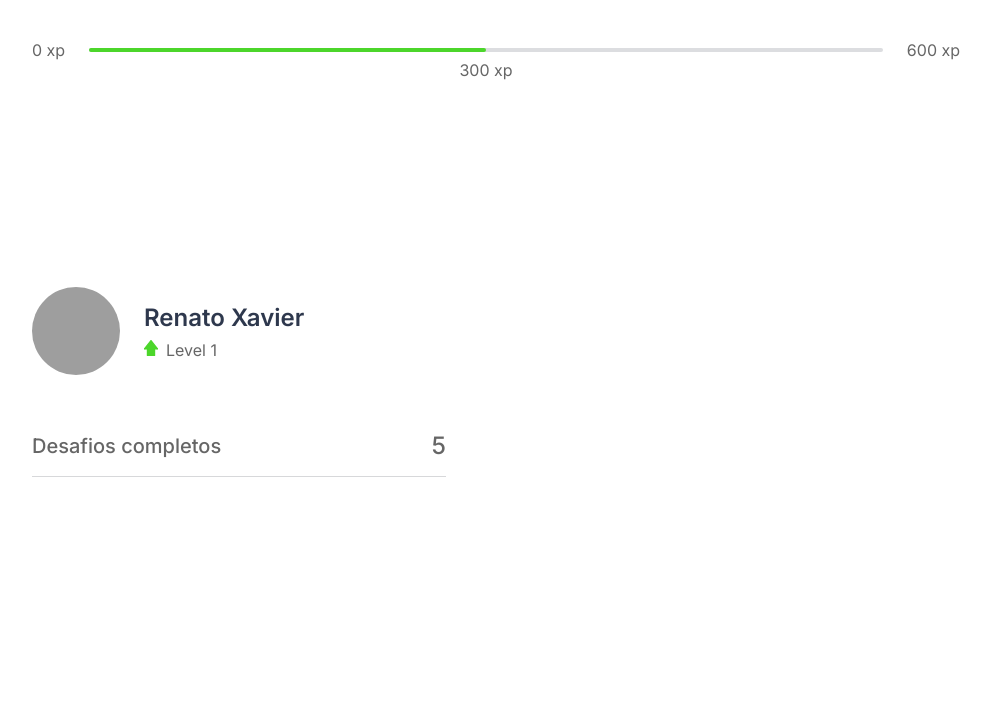
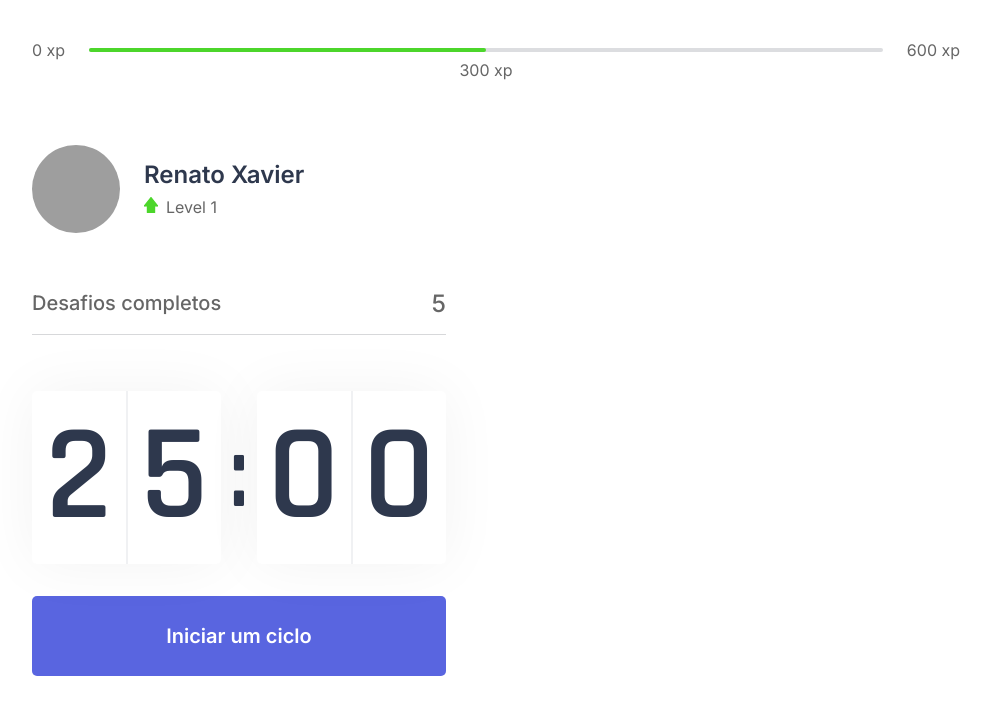
Before and after one commit to rnatu/moveit-next, a Next.js app: page / in a window 1280 px wide. Shown: the top 714 px of the page, without its empty margins (144-1135 px from the left). Built offline with nearby package versions, Linux system fonts and the light colour scheme; grey boxes are pictures that could not be loaded.

Commit message:
Inicio: funcionalidade do countdown

```diff
--- a/src/components/Countdown.tsx
+++ b/src/components/Countdown.tsx
@@ -1,5 +1,49 @@
+import { useState, useEffect } from "react";
 import styles from "../styles/components/Countdown.module.css";
 
 export function Countdown() {
-  return <div></div>;
+  const [time, setTime] = useState(25 * 60);
+  const [active, setActive] = useState(false);
+
+  const minutes = Math.floor(time / 60);
+  const seconds = time % 60;
+
+  const [minuteLeft, minuteRight] = String(minutes).padStart(2, "0").split("");
+  const [secondLeft, secondRight] = String(seconds).padStart(2, "0").split("");
+
+  function startCountdown() {
+    setActive(true);
+  }
+
+  useEffect(() => {
+    if (active && time > 0) {
+      setTimeout(() => {
+        setTime(time - 1);
+      }, 1000);
+    }
+  }, [active, time]);
+
+  return (
+    <div>
+      <div className={styles.countdownContainer}>
+        <div>
+          <span>{minuteLeft}</span>
+          <span>{minuteRight}</span>
+        </div>
+        <span>:</span>
+        <div>
+          <span>{secondLeft}</span>
+          <span>{secondRight}</span>
+        </div>
+      </div>
+
+      <button
+        type="button"
+        className={styles.countdownButton}
+        onClick={startCountdown}
+      >
+        Iniciar um ciclo
+      </button>
+    </div>
+  );
 }
--- a/src/pages/_document.tsx
+++ b/src/pages/_document.tsx
@@ -5,6 +5,8 @@
     return (
       <Html>
         <Head>
+          <link rel="shortcut icon" href="favicon.png" type="image/x-icon"/>
+
           <link rel="preconnect" href="https://fonts.gstatic.com" />
           <link
             href="https://fonts.googleapis.com/css2?family=Inter:wght@400;500;600&family=Rajdhani:wght@600&display=swap"
--- a/src/pages/index.tsx
+++ b/src/pages/index.tsx
@@ -1,14 +1,18 @@
-import React from "react";
 import { CompletedChallenges } from "../components/CompletedChallenges";
 import { Countdown } from "../components/Countdown";
 import { ExperienceBar } from "../components/ExperienceBar";
 import { Profile } from "../components/Profile";
 
-import styles from '../styles/pages/Home.module.css'
+import Head from "next/head";
+
+import styles from "../styles/pages/Home.module.css";
 
 export default function Home() {
   return (
     <div className={styles.container}>
+      <Head>
+        <title>Início | move.it</title>
+      </Head>
       <ExperienceBar />
 
       <section>
@@ -18,11 +22,8 @@
           <Countdown />
         </div>
 
-        <div>
-
-        </div>
+        <div></div>
       </section>
-
     </div>
   );
 }
--- a/src/styles/components/Countdown.module.css
+++ b/src/styles/components/Countdown.module.css
@@ -0,0 +1,65 @@
+.countdownContainer {
+    display: flex;
+    align-items: center;
+
+    font-family: "Rajdhani";
+    font-weight: 600;
+    color: var(--title);
+}
+
+.countdownContainer > div {
+    flex: 1;
+
+    display: flex;
+    align-items: center;
+    justify-content: space-evenly;
+
+    background: var(--white);
+    box-shadow: 0 0 60px rgba(0, 0, 0, 0.05);
+    border-radius: 5px;
+    font-size: 8.5rem;
+    text-align: center;
+}
+
+.countdownContainer > div span {
+    flex: 1;
+}
+
+.countdownContainer > div span:first-child {
+    border-right: 1px solid #f0f1f3;
+}
+
+.countdownContainer > div span:last-child {
+    border-left: 1px solid #f0f1f3;
+}
+
+.countdownContainer > span {
+    font-size: 6.254rem;
+    margin: 0 0.5rem;
+}
+
+.countdownButton {
+    width: 100%;
+    height: 5rem;
+
+    margin-top: 2rem;
+
+    display:flex;
+    align-items: center;
+    justify-content: center;
+
+    border: 0;
+    border-radius: 5px;
+
+    background: var(--blue);
+    color: var(--white);
+
+    font-size: 1.25rem;
+    font-weight: 600;
+
+    transition: background-color 0.2s;
+}
+
+.countdownButton:hover {
+    background: var(--blue-dark);
+}
--- a/src/styles/global.css
+++ b/src/styles/global.css
@@ -7,7 +7,7 @@
     --title: #2E384D;
     --red: #E83F5B;
     --green: #4CD62B;
-    --blue: #4953B8;
+    --blue: #5965E0;
     --blue-dark: #4953B8;
     --blue-twitter: #2AA9E0;
 }
```
